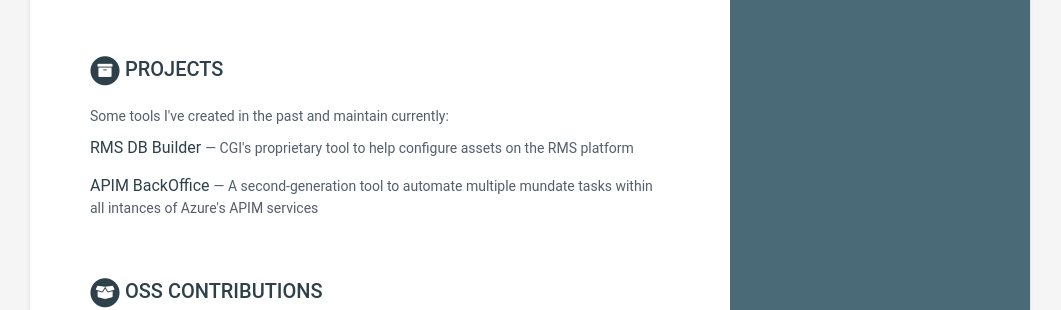
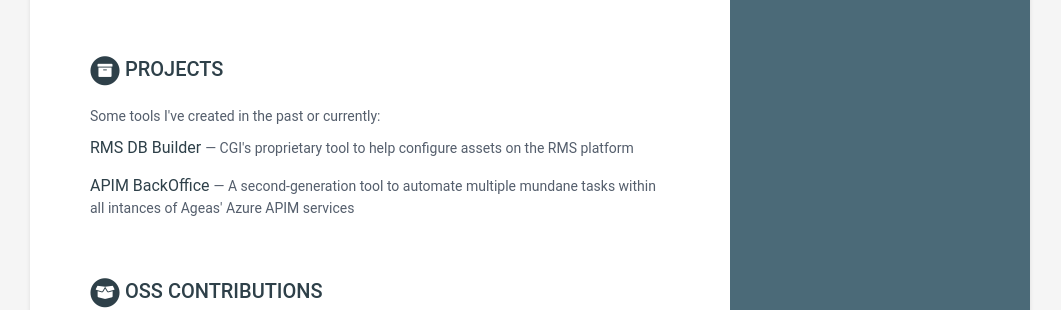
Before and after one commit to almacoal/almacoal.github.io, a Jekyll site: the page built from index.html, in a window 1280 px wide and 900 px high, scrolled down 2606 px. Shown: the part 362-672 px from the top of the window, without its empty margins (110-1171 px from the left). Built offline with Jekyll 4.4.1, drawn with Linux system fonts in a browser that asks for light colours.

Commit message:
Fixed typo and simplified language

```diff
--- a/_data/data.yml
+++ b/_data/data.yml
@@ -203,12 +203,12 @@
 projects:
     title: Projects
     intro: >
-      Some tools I've created in the past and maintain currently:
+      Some tools I've created in the past or currently:
     assignments:
       - title: RMS DB Builder
         tagline: CGI's proprietary tool to help configure assets on the RMS platform
       - title: APIM BackOffice
-        tagline: A second-generation tool to automate multiple mundate tasks within all intances of Azure's APIM services
+        tagline: A second-generation tool to automate multiple mundane tasks within all intances of Ageas' Azure APIM services
 
 oss:
     title: OSS Contributions
```
